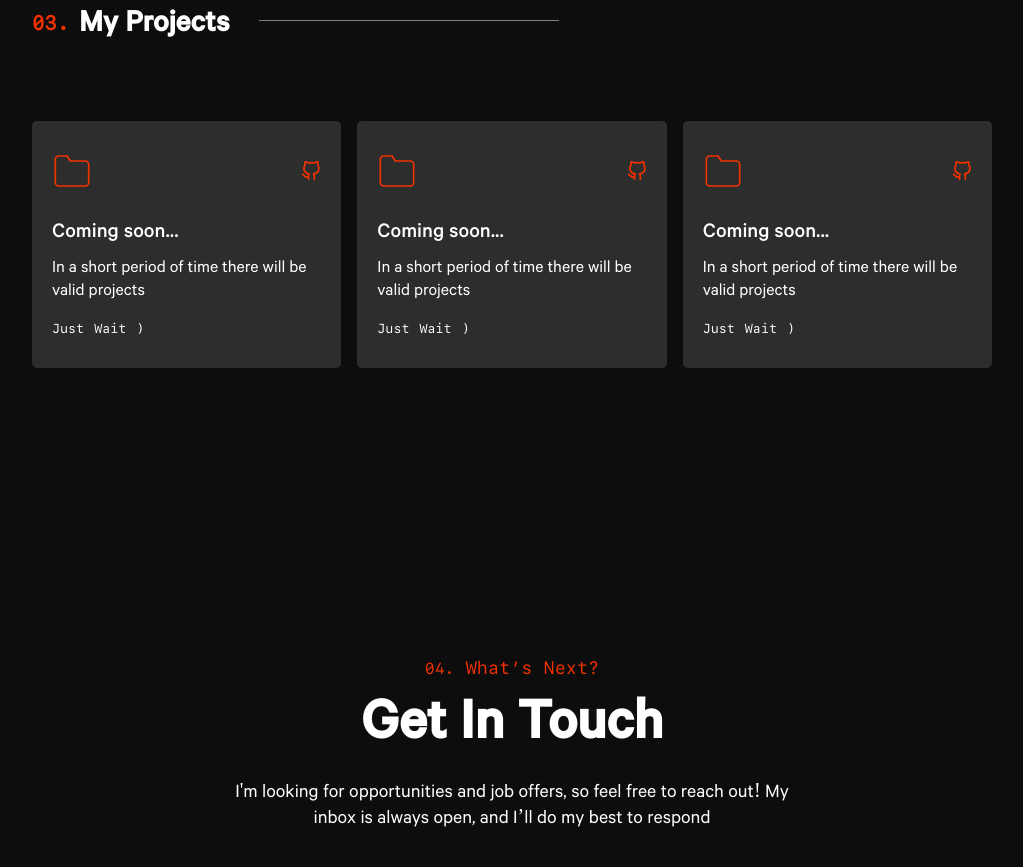
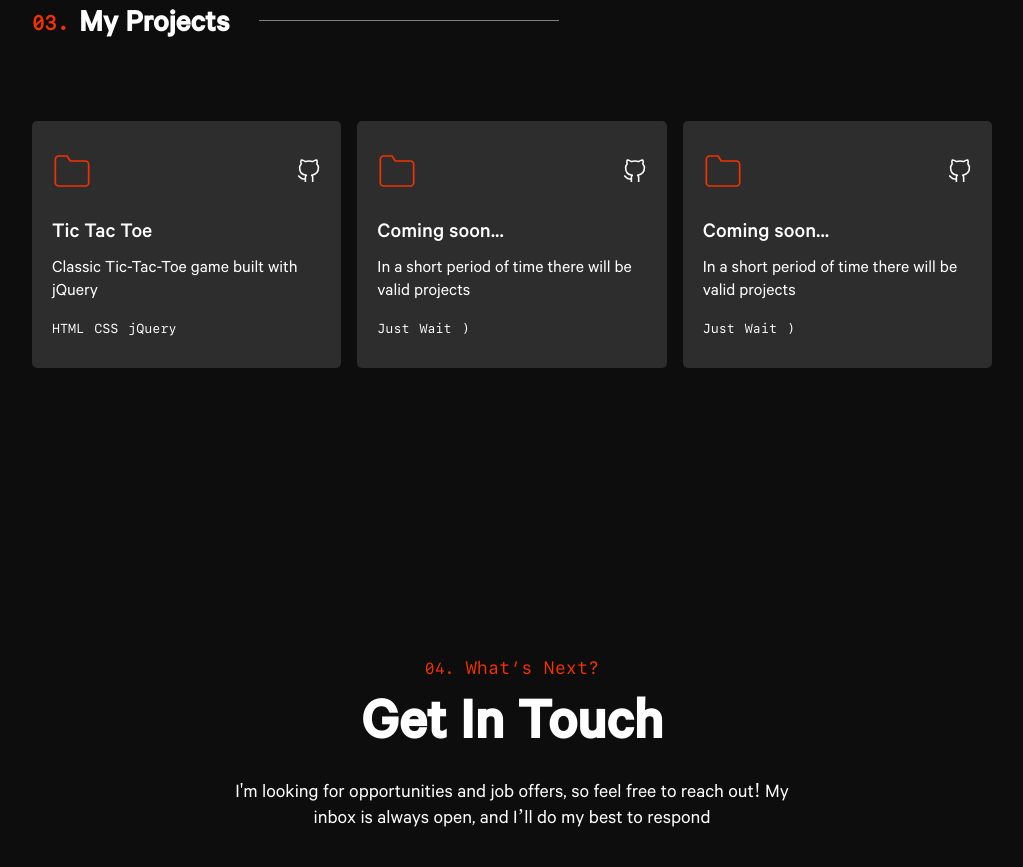
Before and after one commit to Ayxan1110/Portfolio, a Nuxt app: page / in a window 1280 px wide. Shown: the part 2300-3167 px from the top of the page, without its empty margins (128-1151 px from the left). Built offline with nearby package versions, Linux system fonts and the light colour scheme.

Commit message:
project added

```diff
--- a/components/Projects.vue
+++ b/components/Projects.vue
@@ -1,14 +1,54 @@
+<script>
+export default {
+  data() {
+    return {
+      tictac: {
+        linkUrl: "https://ayxan1110.github.io/TicTacToeJS/",
+        repoUrl: "https://github.com/Ayxan1110/TicTacToeJS/"
+      },
+      swp: {
+        linkUrl: "",
+        repoUrl: ""
+      }
+    };
+  },
+  methods: {
+    redirectToPage(url) {
+        window.open(url, "_blank");
+    }
+  }
+}
+</script>
 <template>
     <div id="projects" class="md:py-36 sm: py-12">
         <div>
             <h3 class="section-header"><span class="nums-content">03.</span>My Projects</h3>
         </div>
         <div class="grid lg:grid-cols-3 md:grid-cols-2 sm:grid-cols-1 mt-20 gap-4">
+            <div @click="redirectToPage(tictac.linkUrl)" class="project-wrap">
+                <div class="project">
+                    <div class="flex justify-between items-center">
+                        <img width="40" height="40" src="../public/folder.svg" alt="folder">
+                        <a class="gh-icon" :href="tictac.repoUrl" target="_blank" @click.stop><Github /></a>
+                    </div>
+                    <div class="mt-6">
+                        <h3 class="project-name">Tic Tac Toe</h3>
+                        <p class="project-desc">Classic Tic-Tac-Toe game built with jQuery</p>
+                    </div>
+                    <div>
+                        <ul>
+                            <li>HTML</li>
+                            <li>CSS</li>
+                            <li>jQuery</li>
+                        </ul>
+                    </div>
+                </div>
+            </div>
             <div class="project-wrap">
                 <div class="project">
                     <div class="flex justify-between items-center">
                         <img width="40" height="40" src="../public/folder.svg" alt="folder">
-                        <a style="height: 20px; width: 20px;" href="#"><img src="../public/github.svg" alt="folder"></a>
+                        <a class="gh-icon" target="_blank" @click.stop><Github /></a>
                     </div>
                     <div class="mt-6">
                         <h3 class="project-name">Coming soon...</h3>
@@ -27,26 +67,7 @@
                 <div class="project">
                     <div class="flex justify-between items-center">
                         <img width="40" height="40" src="../public/folder.svg" alt="folder">
-                        <a style="height: 20px; width: 20px;" href="#"><img src="../public/github.svg" alt="folder"></a>
-                    </div>
-                    <div class="mt-6">
-                        <h3 class="project-name">Coming soon...</h3>
-                        <p class="project-desc">In a short period of time there will be valid projects</p>
-                    </div>
-                    <div>
-                        <ul>
-                            <li>Just</li>
-                            <li>Wait</li>
-                            <li>)</li>
-                        </ul>
-                    </div>
-                </div>
-            </div>
-            <div class="project-wrap">
-                <div class="project">
-                    <div class="flex justify-between items-center">
-                        <img width="40" height="40" src="../public/folder.svg" alt="folder">
-                        <a style="height: 20px; width: 20px;" href="#"><img src="../public/github.svg" alt="folder"></a>
+                        <a class="gh-icon" target="_blank" @click.stop><Github /></a>
                     </div>
                     <div class="mt-6">
                         <h3 class="project-name">Coming soon...</h3>
@@ -104,4 +125,17 @@ ul{
     margin: 20px 0px 0px;
     list-style: none;
 }
+.gh-icon{
+    color: #fff !important;
+    transition: all 0.25s cubic-bezier(0.645, 0.045, 0.355, 1);
+    z-index: 11;
+}
+.gh-icon svg{
+    width: 25px;
+    height: 25px;
+}
+.gh-icon:hover svg{
+    stroke: var(--color);
+    transition-duration: .3s;
+}
 </style>
```
